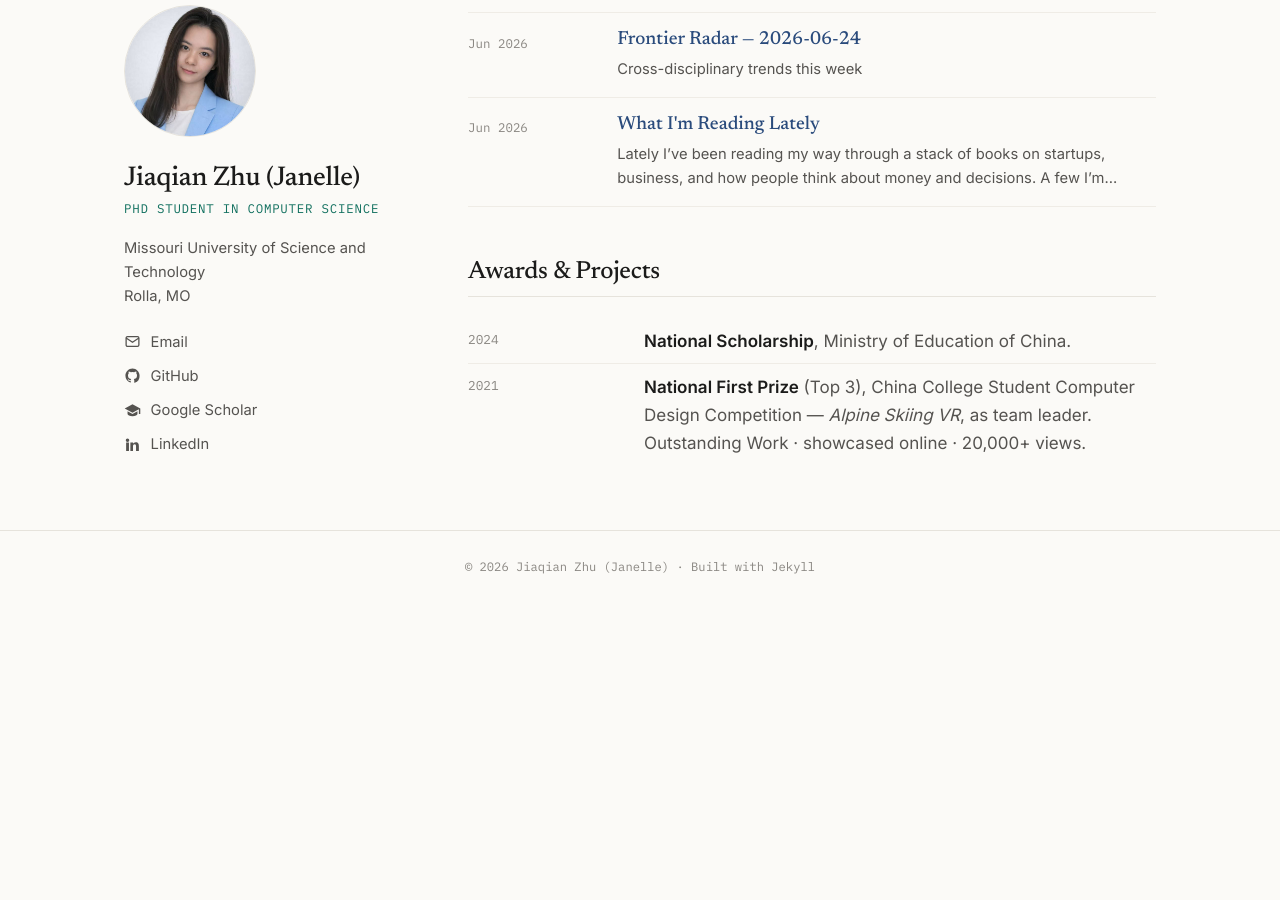
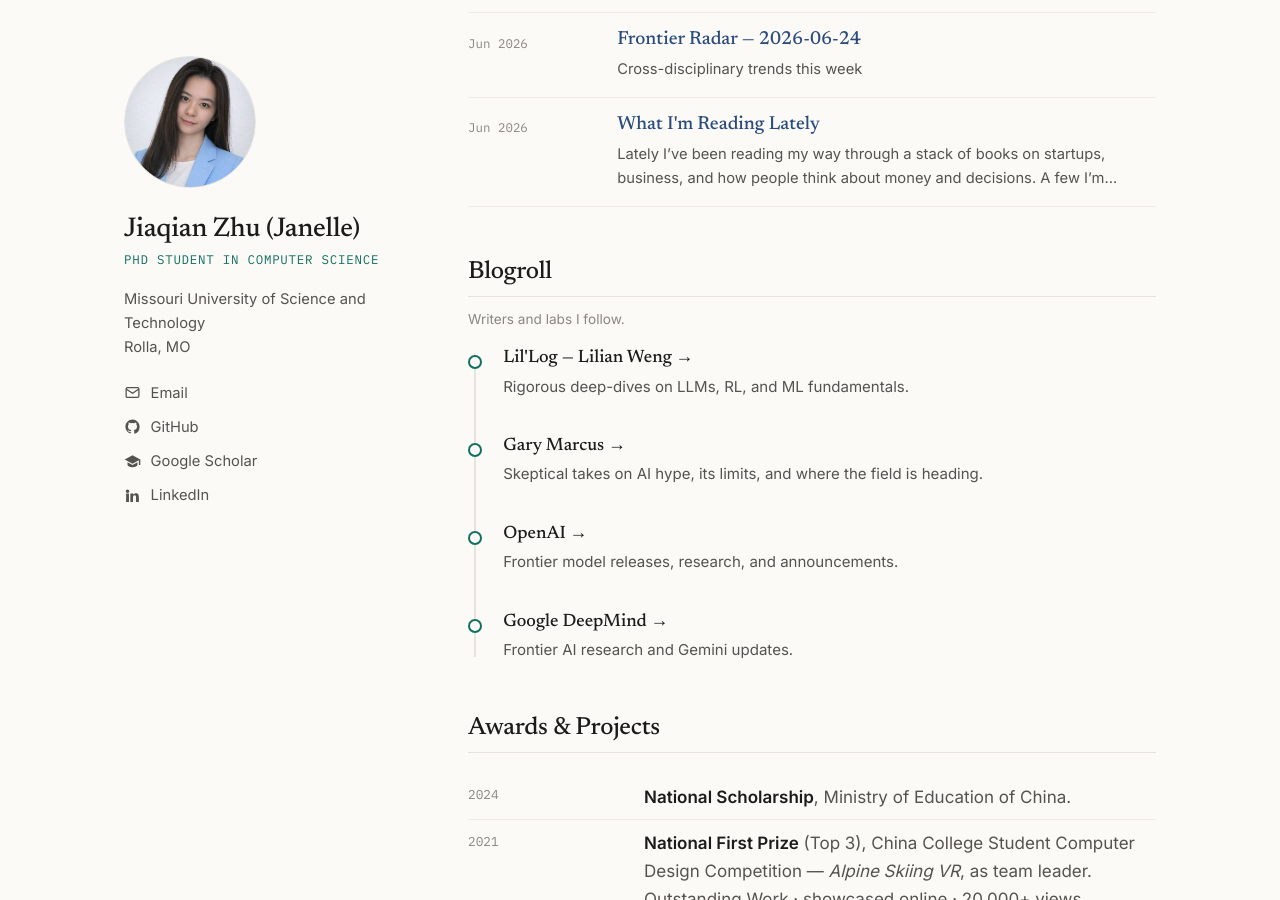
Before and after one commit to Jiaqian-Janelle/Jiaqian-Janelle.github.io, a Jekyll site: the page built from index.html, in a window 1280 px wide and 900 px high, scrolled down 3526 px. Built offline with Jekyll 4.4.1, drawn with Linux system fonts in a browser that asks for light colours; before the commit the page ends 4128 px from its top, so only the background shows below that.

Commit message:
add blogroll section to homepage

```diff
--- /dev/null
+++ b/_data/blogroll.yml
@@ -0,0 +1,14 @@
+# Blogs / writers / labs worth following. Add or remove freely.
+# `note` is optional — delete the line if you just want the link.
+- name: "Lil'Log — Lilian Weng"
+  url: "https://lilianweng.github.io/"
+  note: "Rigorous deep-dives on LLMs, RL, and ML fundamentals."
+- name: "Gary Marcus"
+  url: "https://garymarcus.substack.com/"
+  note: "Skeptical takes on AI hype, its limits, and where the field is heading."
+- name: "OpenAI"
+  url: "https://openai.com/news/"
+  note: "Frontier model releases, research, and announcements."
+- name: "Google DeepMind"
+  url: "https://deepmind.google/discover/blog/"
+  note: "Frontier AI research and Gemini updates."
--- a/index.html
+++ b/index.html
@@ -147,6 +147,20 @@
       </ul>
     </section>
 
+    <!-- BLOGROLL — excellent blogs I follow -->
+    <section class="section" id="blogroll">
+      <div class="section-head"><h2>Blogroll</h2></div>
+      <p style="margin:-0.6rem 0 1.1rem;color:var(--ink-faint);font-size:.85rem">Writers and labs I follow.</p>
+      <ul class="paperlog">
+        {% for b in site.data.blogroll %}
+        <li class="entry">
+          <h3><a href="{{ b.url }}" target="_blank" rel="noopener">{{ b.name }} →</a></h3>
+          {% if b.note %}<p class="gist">{{ b.note }}</p>{% endif %}
+        </li>
+        {% endfor %}
+      </ul>
+    </section>
+
     <!-- AWARDS & PROJECTS -->
     <section class="section" id="awards">
       <div class="section-head"><h2>Awards &amp; Projects</h2></div>
```
